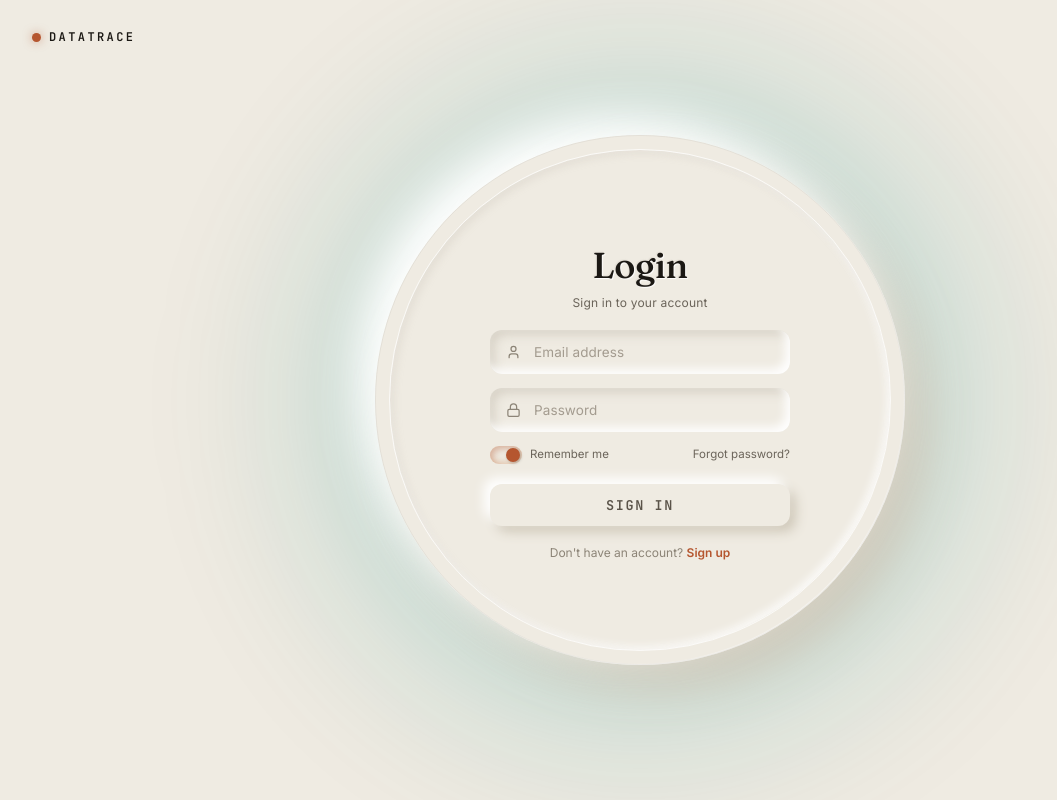
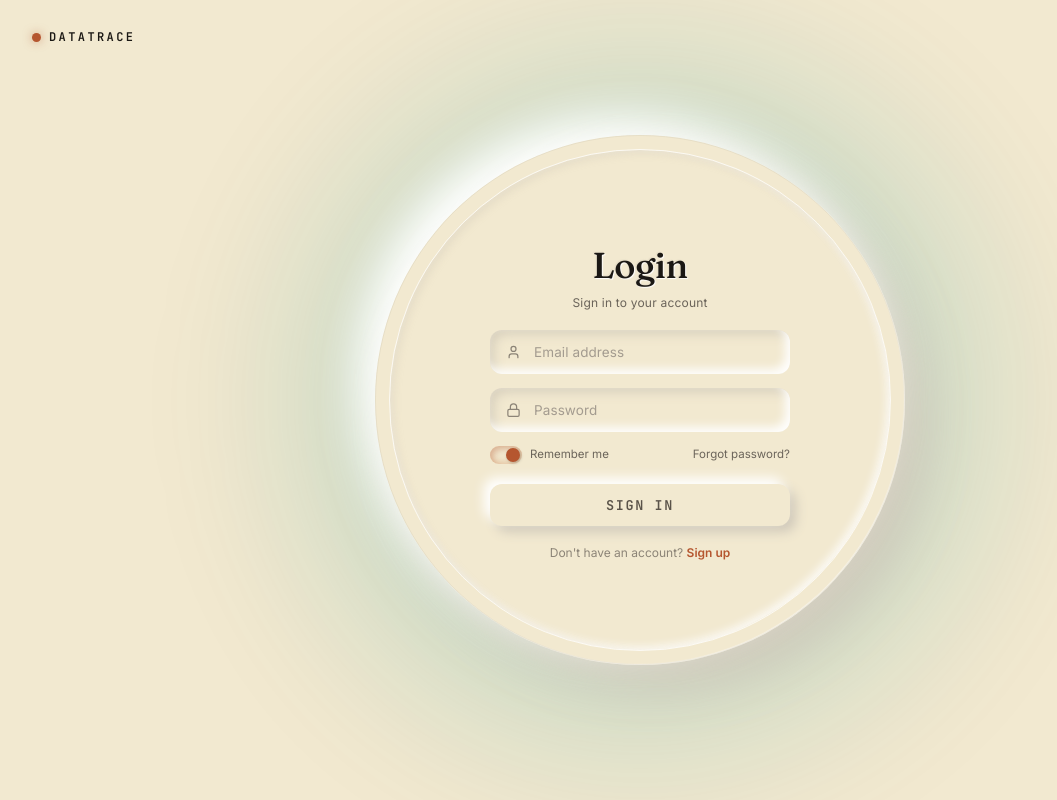
Before and after one commit to akashchauhan8579-droid/DataTrace, a Next.js app in the folder frontend/: page /auth in a window 1280 px wide. Shown: the whole page, without its empty margins (0-1057 px from the left). Built offline with nearby package versions, Linux system fonts and the light colour scheme; no server answers.

Commit message:
style(theme): warm yellowish paper background with CSS vars across all surfaces

```diff
--- a/frontend/app/auth/auth.css
+++ b/frontend/app/auth/auth.css
@@ -1,6 +1,6 @@
 /* =========================================================
    DATATRACE NEUMORPHIC AUTH THEME
-   Warm Ivory Parchment (--paper: #EFEBE2) & Copper (--copper: #B5562F)
+   Warm Ivory Parchment (--paper: #F2E9D0) & Copper (--copper: #B5562F)
 ========================================================= */
 
 .login-page-container {
@@ -10,7 +10,7 @@
     flex-direction: column;
     justify-content: center;
     align-items: center;
-    background: #EFEBE2;
+    background: #F2E9D0;
     overflow-x: clip;
     position: relative;
     padding: 24px;
@@ -136,7 +136,7 @@
     display: flex;
     justify-content: center;
     align-items: center;
-    background: #EFEBE2;
+    background: #F2E9D0;
     box-shadow:
         -20px -20px 45px #FFFFFF,
         22px 22px 48px #D0C9BA,
@@ -250,7 +250,7 @@
     padding: 0 16px 0 44px;
     border: none;
     outline: none;
-    background: #EFEBE2;
+    background: #F2E9D0;
     color: #1B1814;
     font-family: 'Inter', sans-serif;
     font-size: 13.5px;
@@ -312,7 +312,7 @@
     width: 32px;
     height: 18px;
     border-radius: 20px;
-    background: #EFEBE2;
+    background: #F2E9D0;
     box-shadow:
         inset 3px 3px 6px rgba(195, 187, 173, 0.55),
         inset -3px -3px 6px rgba(255, 255, 255, 0.9);
@@ -329,7 +329,7 @@
     width: 14px;
     height: 14px;
     border-radius: 50%;
-    background: #EFEBE2;
+    background: #F2E9D0;
     box-shadow: 1px 1px 3px rgba(27, 24, 20, 0.25);
     transition: left .25s ease, background .25s ease;
 }
@@ -378,7 +378,7 @@
     letter-spacing: 0.12em;
     text-transform: uppercase;
     color: #5A5349;
-    background: #EFEBE2;
+    background: #F2E9D0;
     box-shadow:
         -6px -6px 12px #FFFFFF,
          6px 6px 12px #D0C9BA;
--- a/frontend/app/cases/[id]/graph/GraphView.tsx
+++ b/frontend/app/cases/[id]/graph/GraphView.tsx
@@ -420,7 +420,7 @@ export default function GraphView({ caseId }: { caseId: string }) {
                         y={midY - 10}
                         width={80}
                         height={20}
-                        fill="#EFEBE2"
+                        fill="#F2E9D0"
                         stroke="#1B1814"
                         strokeWidth={0.5}
                         rx={2}
@@ -451,7 +451,7 @@ export default function GraphView({ caseId }: { caseId: string }) {
                   const isSubject = node.category === 'SUBJECT';
                   const isContradiction = node.category === 'CONTRADICTION';
 
-                  let fillBg = '#EFEBE2';
+                  let fillBg = '#F2E9D0';
                   let strokeBorder = '#1B1814';
 
                   if (isController) {
@@ -490,7 +490,7 @@ export default function GraphView({ caseId }: { caseId: string }) {
                         x={pos.x}
                         y={pos.y - 10}
                         textAnchor="middle"
-                        fill={isController || isSubject ? '#EFEBE2' : '#6B645A'}
+                        fill={isController || isSubject ? '#F2E9D0' : '#6B645A'}
                         fontSize={7.5}
                         fontFamily="monospace"
                         fontWeight="700"
--- a/frontend/app/globals.css
+++ b/frontend/app/globals.css
@@ -3,10 +3,10 @@
 @tailwind utilities;
 
 :root {
-  --paper: #EFEBE2;
-  --paper-2: #E6E1D6;
-  --ink: #1B1814;
-  --muted-ink: #6B645A;
+  --paper: #F2E9D0;         /* warm yellowish cream */
+  --paper-2: #E9DFC4;       /* alt section background */
+  --ink: #1C1A17;             /* near-black headline */
+  --muted-ink: #5E574A;     /* body text, darker for contrast */
   --hairline: rgba(27, 24, 20, 0.14);
   --night: #0C0B0A;
   --night-2: #151311;
--- a/frontend/tailwind.config.ts
+++ b/frontend/tailwind.config.ts
@@ -9,10 +9,11 @@ const config: Config = {
   theme: {
     extend: {
       colors: {
-        paper: '#EFEBE2',
-        'paper-2': '#E6E1D6',
-        ink: '#1B1814',
-        'muted-ink': '#6B645A',
+        paper: '#F2E9D0',
+        'paper-2': '#E9DFC4',
+        'paper-card': '#EDE3C8',
+        ink: '#1C1A17',
+        'muted-ink': '#5E574A',
         night: '#0C0B0A',
         'night-2': '#151311',
         'on-night': '#EDE6DA',
@@ -26,7 +27,7 @@ const config: Config = {
         mono: ['JetBrains Mono', 'Fira Code', 'monospace'],
       },
       borderColor: {
-        hairline: 'rgba(27,24,20,0.14)',
+        hairline: 'rgba(140,120,76,0.22)',
       },
     },
   },
```
